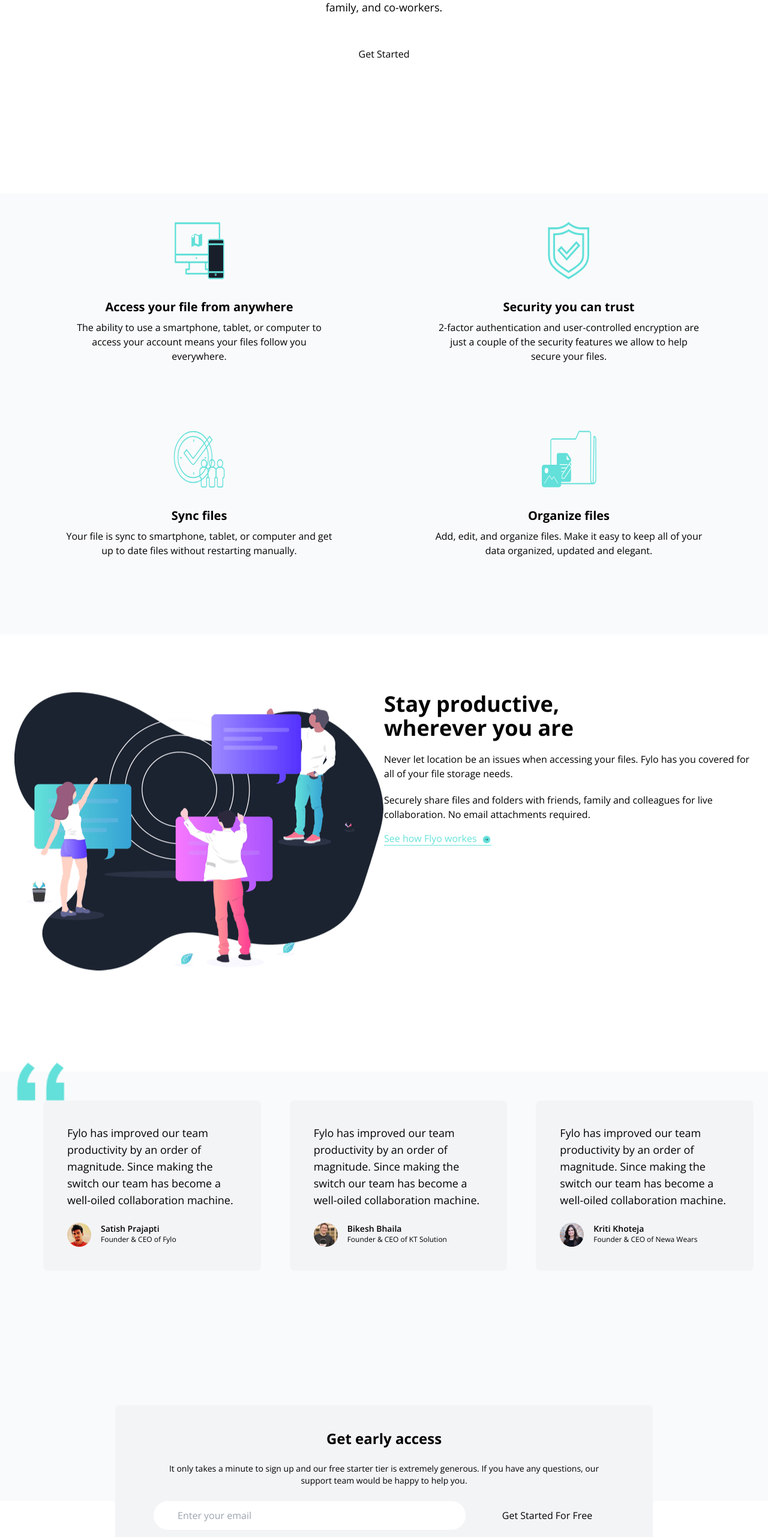
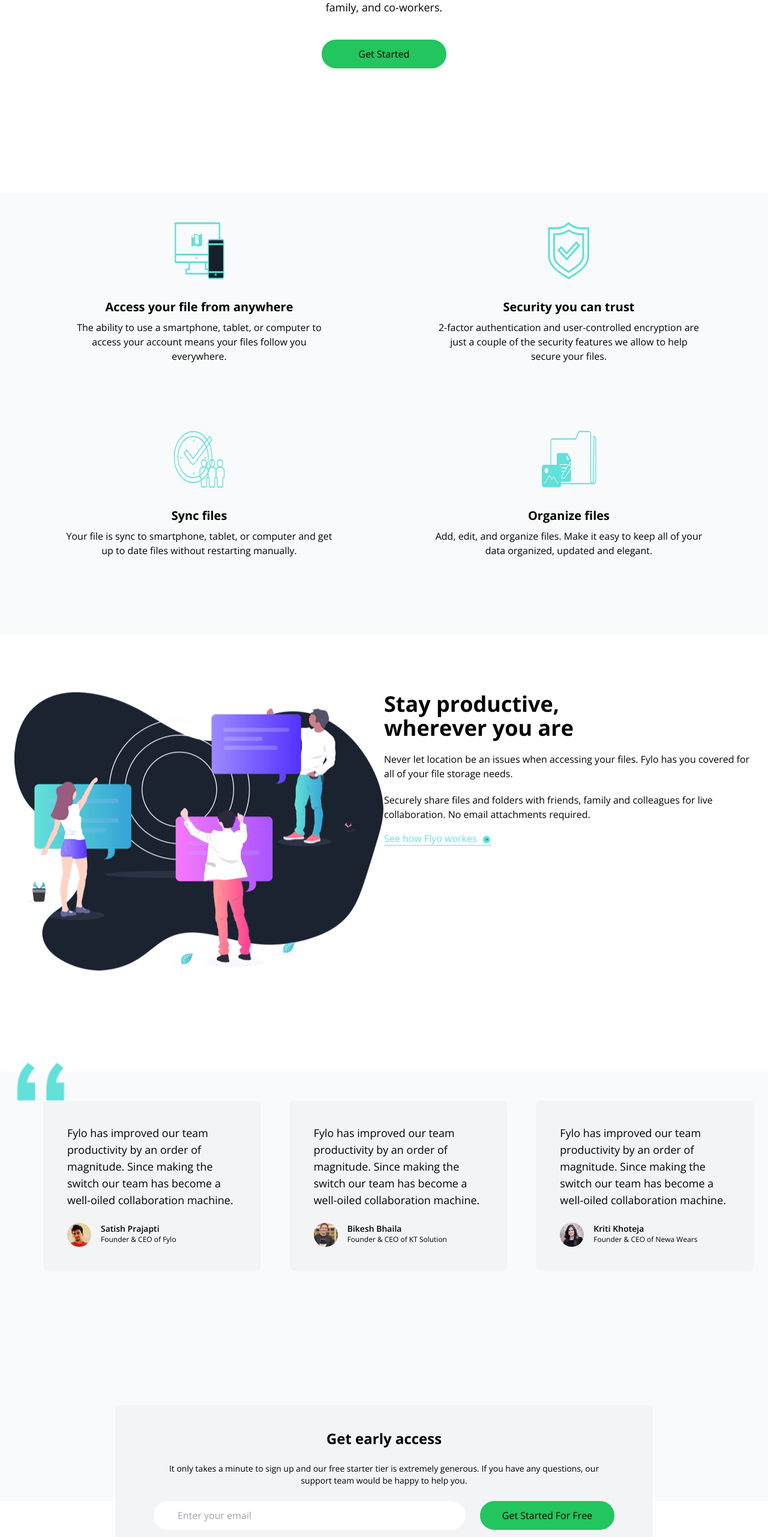
Before and after one commit to Satish9047/tailwind-projects, a React (Vite) app in the folder fylo-website/: page / in a window 1280 px wide. Shown: the part 968-3531 px from the top of the page at 60% size. Built offline with nearby package versions, Linux system fonts and the light colour scheme.

Commit message:
add smooth-scrolling effect + change button color

```diff
--- a/fylo-website/index.html
+++ b/fylo-website/index.html
@@ -1,5 +1,5 @@
 <!doctype html>
-<html lang="en">
+<html lang="en" class="scroll-smooth">
 
 <head>
   <meta charset="UTF-8" />
--- a/fylo-website/src/sections/Hero.tsx
+++ b/fylo-website/src/sections/Hero.tsx
@@ -19,7 +19,7 @@
           Access them wherever you need, share and collaborate with friends,
           family, and co-workers.
         </p>
-        <button className="p-3 rounded-full w-52 bg-greenBlue hover:scale-95">
+        <button className="p-3 rounded-full w-52 bg-green-500 hover:scale-95">
           Get Started
         </button>
       </div>
--- a/fylo-website/src/sections/Subscribe.tsx
+++ b/fylo-website/src/sections/Subscribe.tsx
@@ -17,7 +17,7 @@
             />
           </div>
 
-          <button className="w-full p-3 px-6 rounded-full bg-greenBlue md:w-56 hover:scale-95">
+          <button className="w-full p-3 px-6 rounded-full bg-green-500 md:w-56 hover:scale-95">
             Get Started For Free
           </button>
         </div>
```
